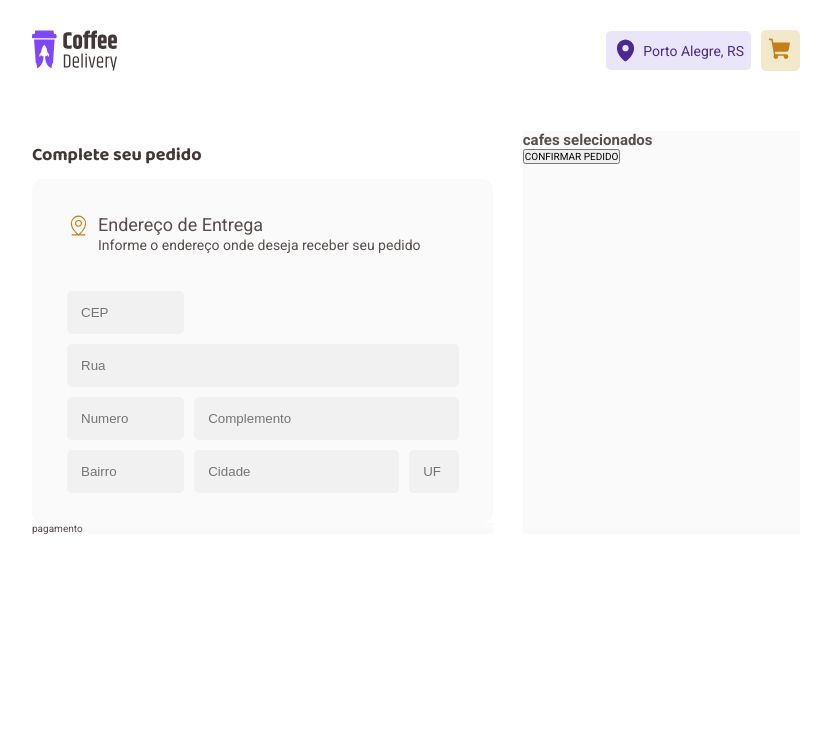
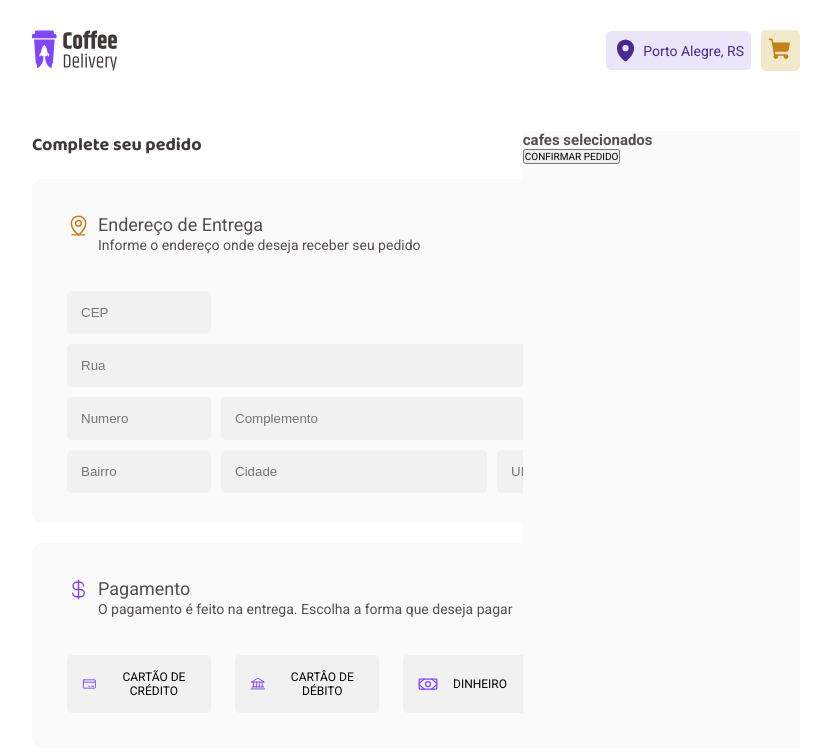
Before and after one commit to HumbertoSilv/coffee_delivery, a React (Vite) app: page /checkout in a window 1280 px wide. Shown: the top 752 px of the page, without its empty margins (224-1055 px from the left). Built offline with nearby package versions, Linux system fonts and the light colour scheme.

Commit message:
feat: create Payment component

```diff
--- a/src/pages/Checkout/index.tsx
+++ b/src/pages/Checkout/index.tsx
@@ -1,12 +1,21 @@
-import { MapPinLine } from 'phosphor-react'
+import {
+  Bank,
+  CreditCard,
+  CurrencyDollar,
+  MapPinLine,
+  Money,
+} from 'phosphor-react'
 import {
   CheckoutContainer,
   Address,
   Payment,
   ComplementaryData,
   OrderContainer,
-  FormHeader,
+  AddressHeader,
+  PaymentHeader,
   Input,
+  PaymentSection,
+  PaymentMethod,
 } from './styles'
 
 export const Checkout = () => {
@@ -15,13 +24,13 @@
       <ComplementaryData>
         <h1>Complete seu pedido</h1>
         <Address>
-          <FormHeader>
-            <MapPinLine size={23} weight="light" />
+          <AddressHeader>
+            <MapPinLine size={23} />
             <div>
               <span>Endereço de Entrega</span>
               <p>Informe o endereço onde deseja receber seu pedido</p>
             </div>
-          </FormHeader>
+          </AddressHeader>
           <form action="">
             <Input id="cep" placeholder="CEP" />
             <Input id="rua" placeholder="Rua" />
@@ -32,7 +41,31 @@
             <Input id="uf" placeholder="UF" />
           </form>
         </Address>
-        <Payment>pagamento</Payment>
+        <Payment>
+          <PaymentHeader>
+            <CurrencyDollar size={23} />
+            <div>
+              <span>Pagamento</span>
+              <p>
+                O pagamento é feito na entrega. Escolha a forma que deseja pagar
+              </p>
+            </div>
+          </PaymentHeader>
+          <PaymentSection>
+            <PaymentMethod>
+              <CreditCard size={20} />
+              CARTÃO DE CRÉDITO
+            </PaymentMethod>
+            <PaymentMethod>
+              <Bank size={20} />
+              CARTÂO DE DÉBITO
+            </PaymentMethod>
+            <PaymentMethod>
+              <Money size={20} />
+              DINHEIRO
+            </PaymentMethod>
+          </PaymentSection>
+        </Payment>
       </ComplementaryData>
 
       <OrderContainer>
--- a/src/pages/Checkout/styles.ts
+++ b/src/pages/Checkout/styles.ts
@@ -8,10 +8,12 @@
   margin: 60px auto;
 `
 export const ComplementaryData = styled.div`
+  display: grid;
+  gap: 2rem;
+
   h1 {
     font-family: 'Baloo 2', cursive;
     font-size: 1.8rem;
-    padding: 10px 0;
     color: ${(props) => props.theme['base-subtitle']};
   }
 `
@@ -65,9 +67,14 @@
       border-radius: 5px;
       background: ${(props) => props.theme['base-input']};
     }
+
+    input:focus {
+      outline: 0;
+      box-shadow: 0 0 0 1px ${(props) => props.theme.yellow};
+    }
   }
 `
-export const FormHeader = styled.div`
+export const AddressHeader = styled.div`
   display: flex;
   padding: 3.5rem;
   gap: 0.8rem;
@@ -87,8 +94,65 @@
 `
 export const Input = styled.input``
 
+export const PaymentHeader = styled.div`
+  display: flex;
+  gap: 0.8rem;
+
+  svg {
+    color: ${(props) => props.theme.purple};
+  }
+
+  span {
+    font-size: 1.8rem;
+  }
+
+  p {
+    font-size: 1.4rem;
+    line-height: 1.5;
+  }
+`
+
 export const Payment = styled.div`
+  border-radius: 10px;
+  padding: 3.5rem;
   background: ${(props) => props.theme.background};
+`
+
+export const PaymentSection = styled.div`
+  display: flex;
+  gap: 1.5rem;
+  justify-content: space-between;
+  padding-top: 3.5rem;
+`
+
+export const PaymentMethod = styled.button`
+  display: flex;
+  align-items: center;
+  gap: 1.5rem;
+  width: 30%;
+  padding: 1.5rem;
+  font-size: 1.2rem;
+  border-radius: 5px;
+  border: none;
+  cursor: pointer;
+
+  background: ${(props) => props.theme['base-input']};
+
+  transition: color 0.3s, background-color 0.3s;
+
+  svg {
+    color: ${(props) => props.theme.purple};
+  }
+
+  &:hover {
+    background: ${(props) => props.theme['base-hover']};
+  }
+
+  &:focus {
+    outline: 0;
+    box-shadow: 0 0 0 1px ${(props) => props.theme.purple};
+    background: ${(props) => props.theme['purple-light']};
+  }
 `
 
 export const OrderContainer = styled.aside`
--- a/src/styles/global.ts
+++ b/src/styles/global.ts
@@ -7,16 +7,10 @@
     box-sizing: 0;
   }
 
-  :focus {
-    outline: 0;
-    box-shadow: 0 0 0 1px ${(props) => props.theme.yellow} ;
-  }
-
   html {
 	  font-size: 62.5%;
     width: 75%;
     margin: auto;
-    /* background: ${(props) => props.theme.background}; */
   }
 
   body {
@@ -25,7 +19,6 @@
   }
 
   body, input-security, textarea, button {
-    /* font-family: 'Baloo 2', cursive; */
     font-family: 'Roboto', sans-serif;
     font-weight: 400;
     font-size: 1.0rem;
```
